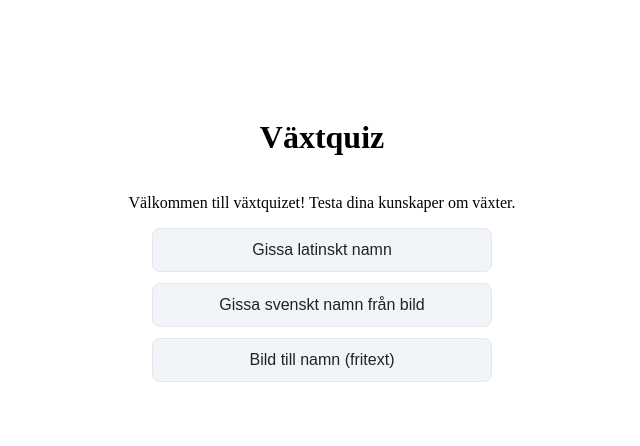
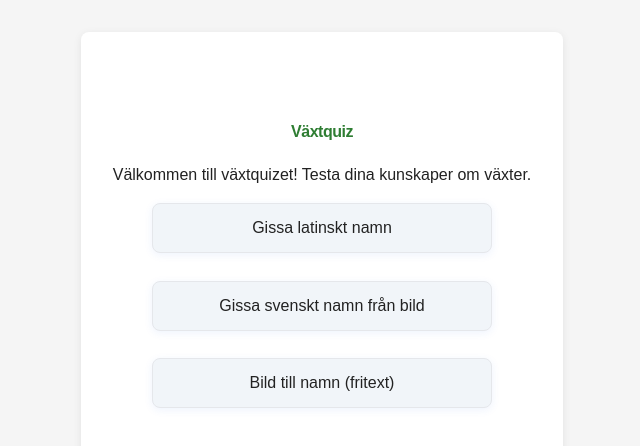
Before and after one commit to DavidNorrestam/martyparty, a SvelteKit app: page / in a window 1280 px wide. Shown: the top 446 px of the page, without its empty margins (318-958 px from the left). Built offline with nearby package versions, Linux system fonts and the light colour scheme.

Commit message:
Add tailwind

```diff
--- a/package.json
+++ b/package.json
@@ -18,8 +18,10 @@
 		"@sveltejs/adapter-static": "^3.0.9",
 		"@sveltejs/kit": "^2.22.0",
 		"@sveltejs/vite-plugin-svelte": "^6.0.0",
+		"@tailwindcss/vite": "^4.0.0",
 		"svelte": "^5.0.0",
 		"svelte-check": "^4.0.0",
+		"tailwindcss": "^4.0.0",
 		"typescript": "^5.0.0",
 		"vite": "^7.0.4"
 	}
--- a/src/app.css
+++ b/src/app.css
@@ -1,3 +1,4 @@
+@import 'tailwindcss';
 html,
 body {
     margin: 0;
--- a/src/routes/+layout.svelte
+++ b/src/routes/+layout.svelte
@@ -1,4 +1,5 @@
 <script lang="ts">
+	import '../app.css';
 	import favicon from '$lib/assets/favicon.svg';
 
 	let { children } = $props();
--- a/vite.config.ts
+++ b/vite.config.ts
@@ -1,6 +1,7 @@
+import tailwindcss from '@tailwindcss/vite';
 import { sveltekit } from '@sveltejs/kit/vite';
 import { defineConfig } from 'vite';
 
 export default defineConfig({
-	plugins: [sveltekit()]
+	plugins: [tailwindcss(), sveltekit()]
 });
```
Also changed, not shown: 1 other file (tests, documents, lock files or other folders).
